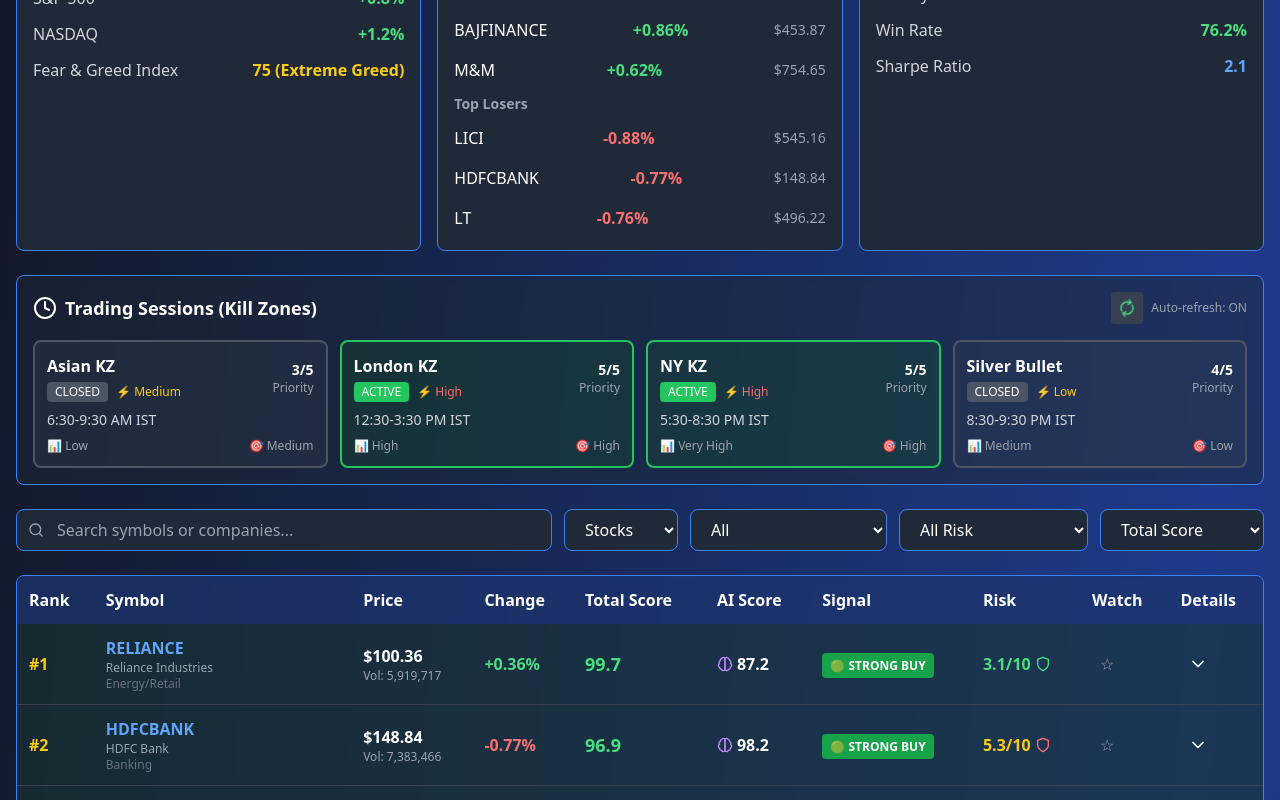
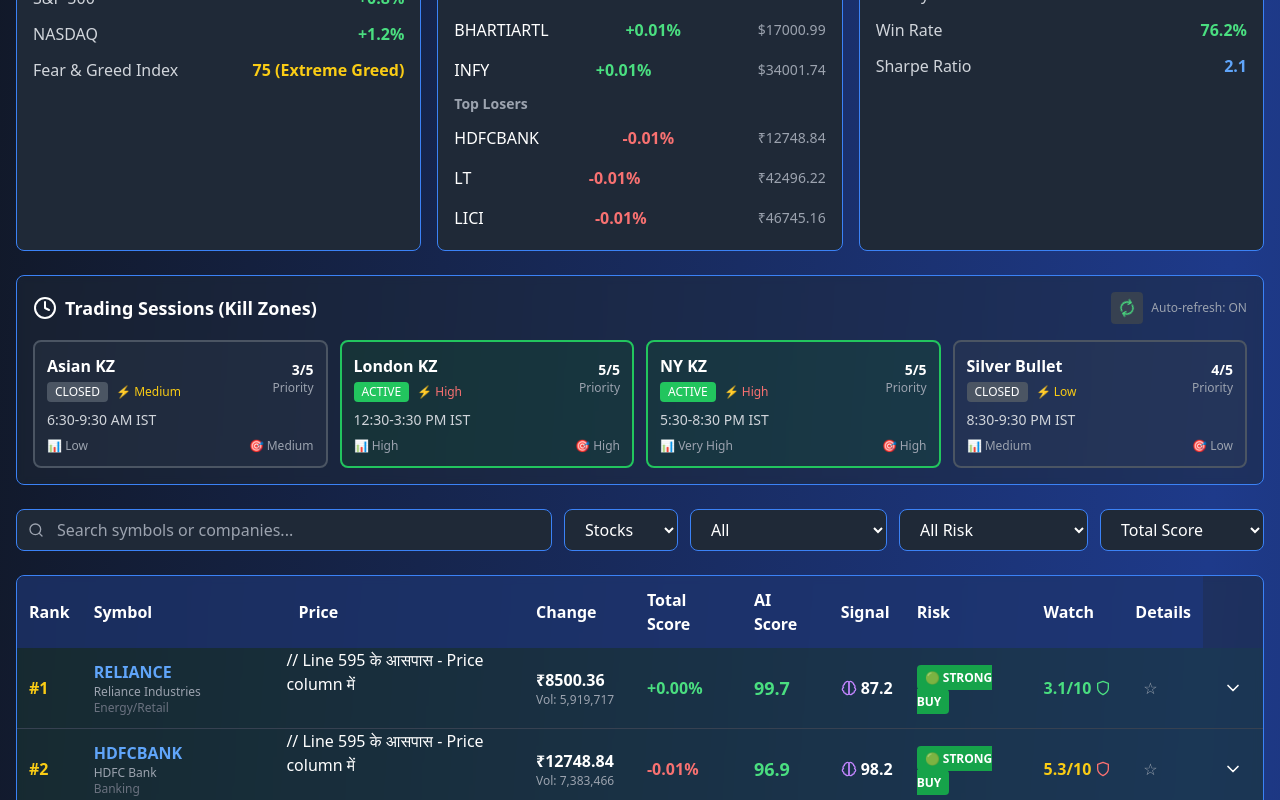
Before and after one commit to paragartbook-star/Ict-21, a React (Vite) app: page / in a window 1280 px wide. Shown: the part 400-1200 px from the top of the page. Built offline with nearby package versions, Linux system fonts and the light colour scheme.

Commit message:
Update App.jsx

```diff
--- a/src/App.jsx
+++ b/src/App.jsx
@@ -251,7 +251,7 @@
     ];
 
     return top21Stocks.map((stock, idx) => {
-      const basePrice = 100 + idx * 50;
+      const basePrice = (100 + idx * 50) * 85;
       const priceChange = (Math.random() - 0.5) * 10;
       const newPrice = basePrice + priceChange;
       const changePercent = ((priceChange / basePrice) * 100).toFixed(2);
@@ -555,7 +555,7 @@
               <div key={idx} className="flex justify-between items-center py-1">
                 <span className="font-medium">{stock.symbol}</span>
                 <span className="text-red-400 font-semibold">{stock.change}%</span>
-                <span className="text-gray-400 text-sm">${stock.price}</span>
+                <span className="text-gray-400 text-sm">₹{stock.price}</span>
               </div>
             ))}
           </div>
@@ -726,8 +726,9 @@
                       <div className="text-xs text-gray-400">{asset.name}</div>
                       <div className="text-xs text-gray-500">{asset.sector}</div>
                     </td>
+                    // Line 595 के आसपास - Price column में
                     <td className="p-3">
-                      <div className="font-bold">${asset.price}</div>
+                      <div className="font-bold">₹{asset.price}</div>  {/* $ की जगह ₹ */}
                       <div className="text-xs text-gray-400">Vol: {asset.volume}</div>
                     </td>
                     <td className="p-3">
```
